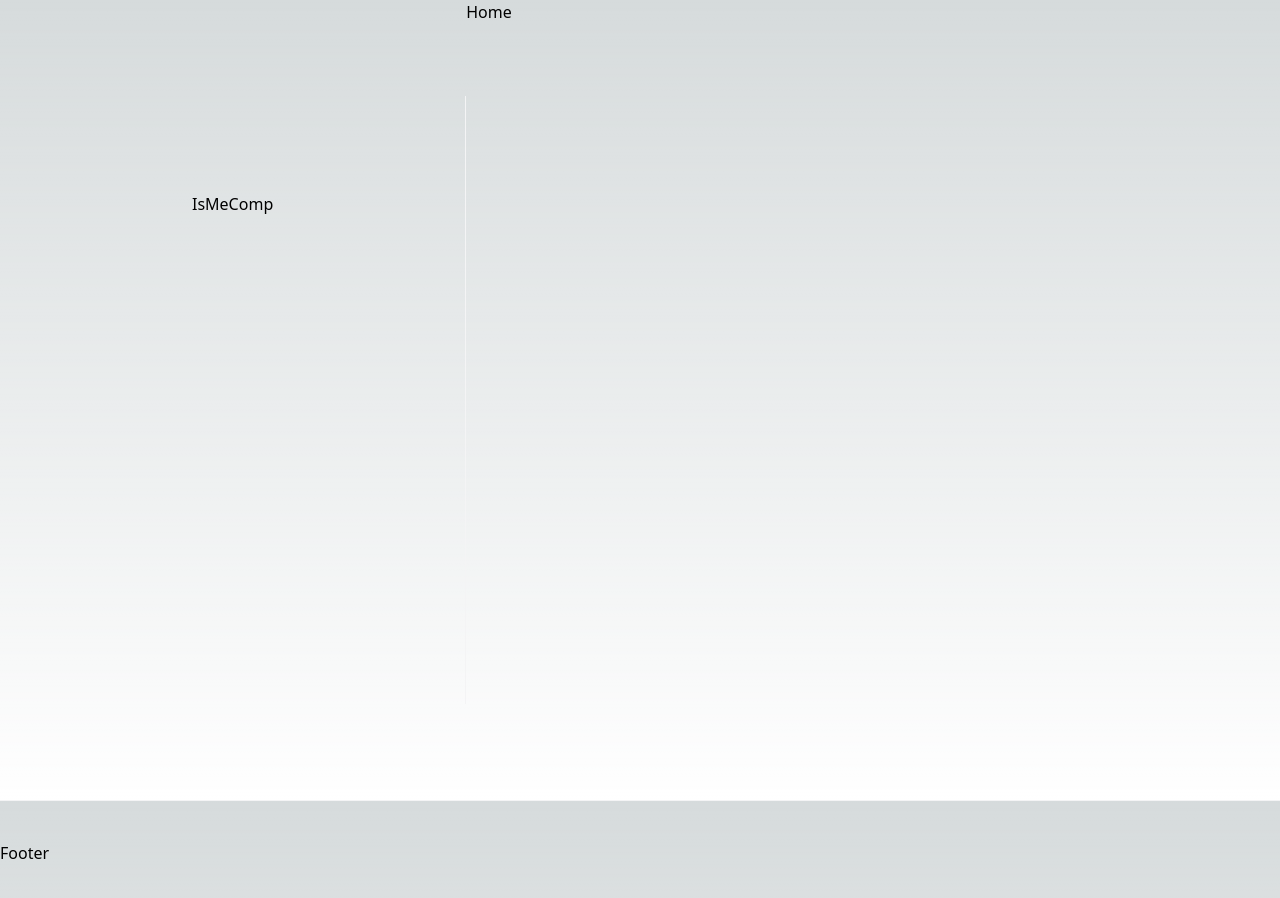
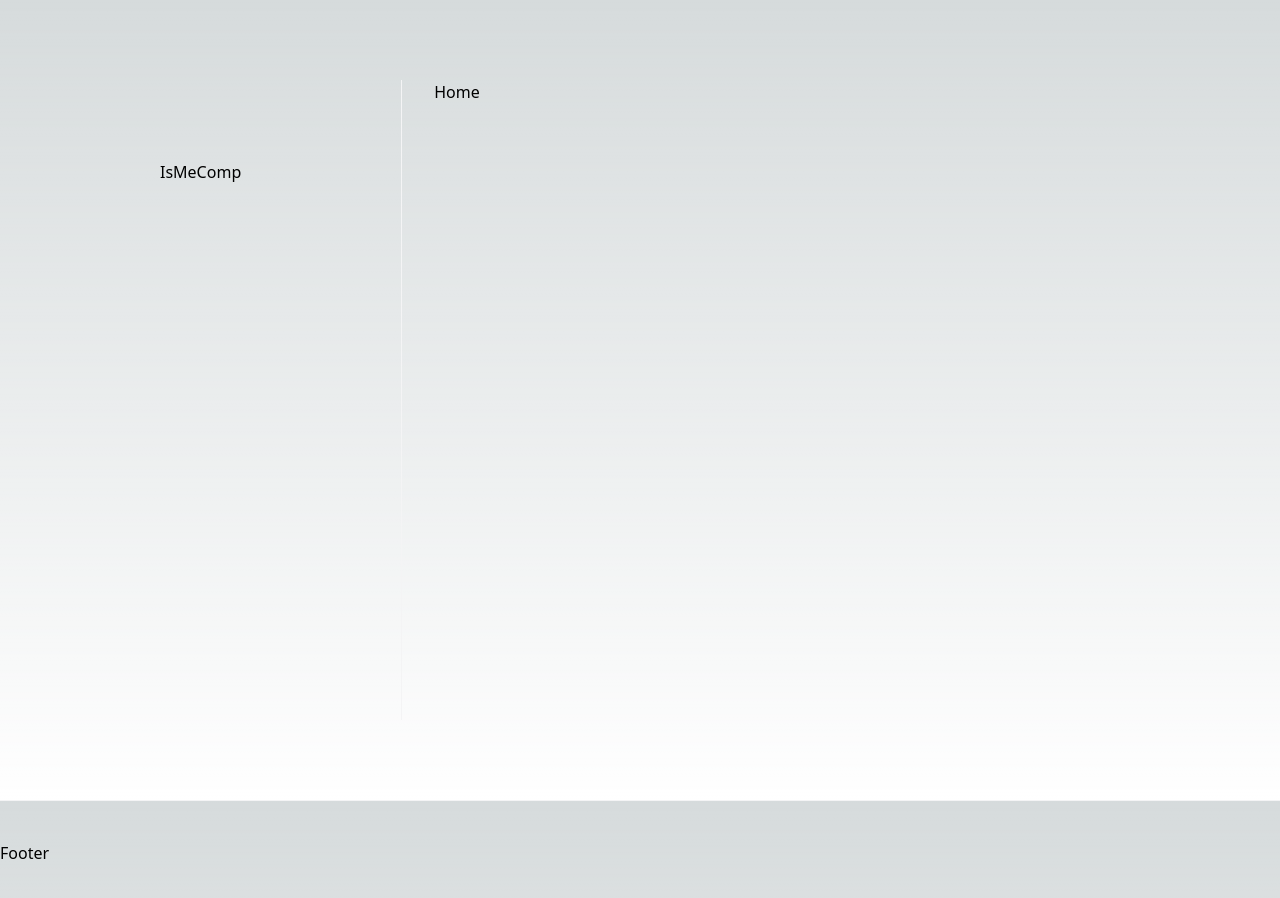
Before and after one commit to linzheng99/Clovers, a Next.js app: page / in a window 1280 px wide. Shown: the top 898 px of the page. Built offline with nearby package versions, Linux system fonts and the light colour scheme.

Commit message:
feat: home left,right style

```diff
--- a/src/app/page.tsx
+++ b/src/app/page.tsx
@@ -1,14 +1,16 @@
 import IsMeComp from "@/components/me/IsMe";
+import HomeLeftContainer from '@/components/wrapper/HomeLeftContainer';
+import HomeRightContainer from '@/components/wrapper/HomeRightContainer';
 
 export default function Home() {
   return (
     <div className="lg:flex h-full">
-      <div className="border-r border-solid border-zinc-100 sm:px-48 lg:my-24 py-24 text-center">
+      <HomeLeftContainer>
         <IsMeComp />
-      </div>
-      <div>
+      </HomeLeftContainer>
+      <HomeRightContainer>
         Home
-      </div>
+      </HomeRightContainer>
     </div>
   );
 }
--- /dev/null
+++ b/src/components/wrapper/HomeLeftContainer.tsx
@@ -0,0 +1,11 @@
+export default function HomeLeftContainer({
+  children
+}: Readonly<{
+  children: React.ReactNode;
+}>) {
+  return (
+    <div className="border-solid border-zinc-100 lg:border-r lg:my-20 py-20 sm:px-40  text-center">
+      {children}
+    </div>
+  )
+};
--- /dev/null
+++ b/src/components/wrapper/HomeRightContainer.tsx
@@ -0,0 +1,11 @@
+export default function HomeLeftContainer({
+  children
+}: Readonly<{
+  children: React.ReactNode;
+}>) {
+  return (
+    <div className="lg:my-20 mx-6 lg:mx-8">
+      {children}
+    </div>
+  )
+};
```
